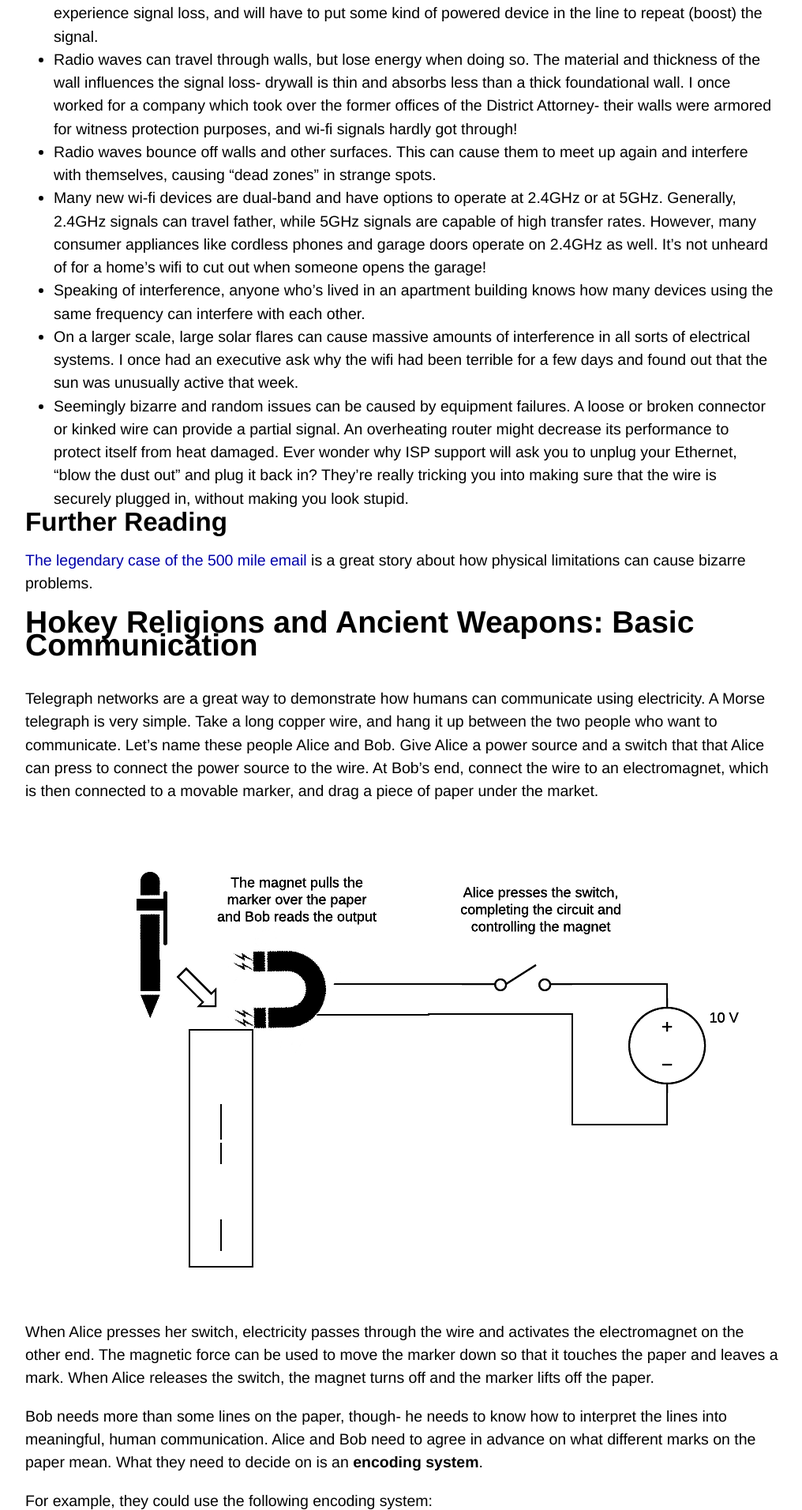
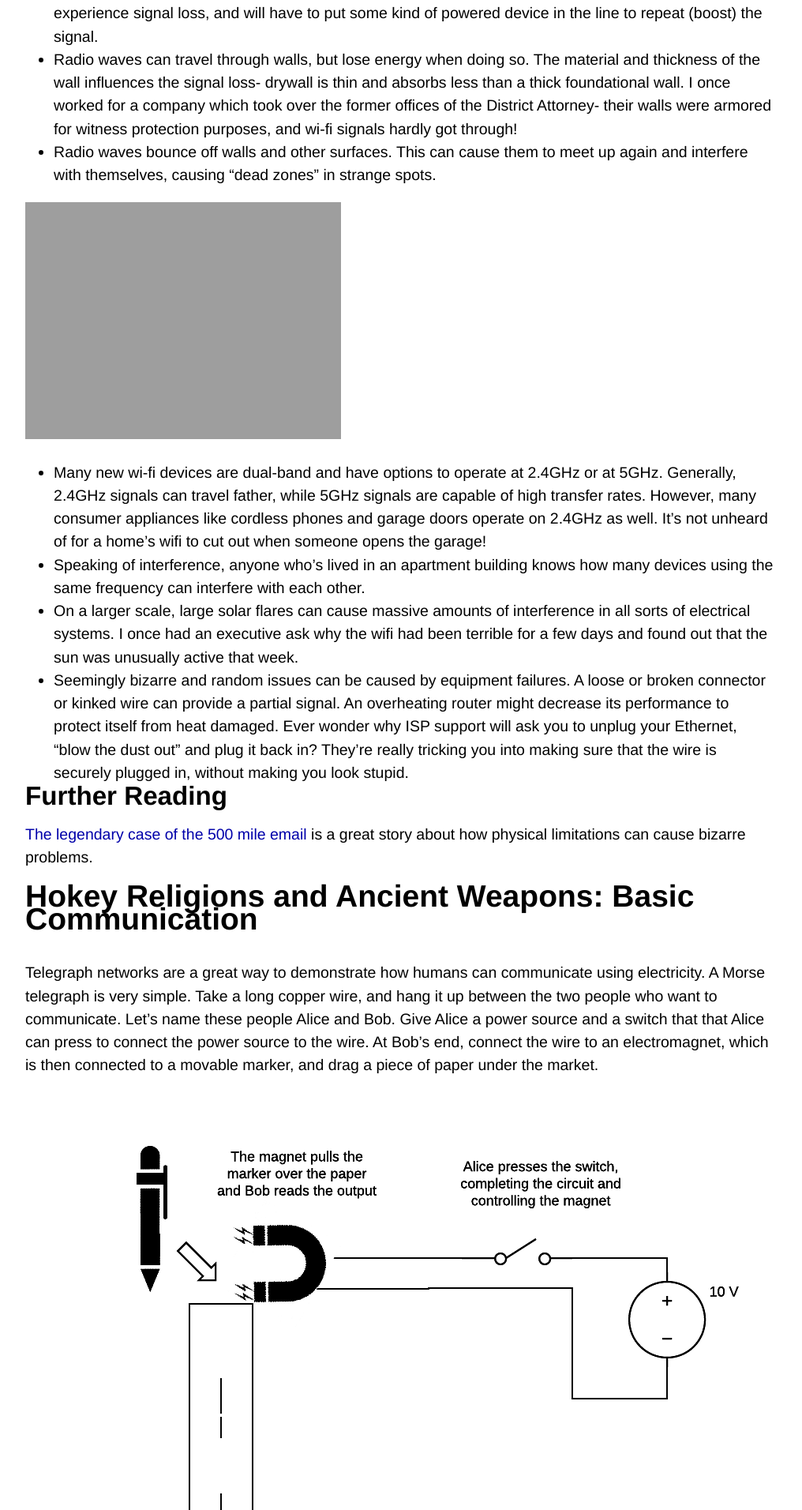
Before and after one commit to dharmab/dharmab.github.io, a Jekyll site: the page built from _posts/2017-09-22-networks-for-normal-people.md, in a window 1280 px wide. Shown: the part 885-2797 px from the top of the page at 79% size, without its empty margins (128-1144 px from the left). Built offline with Jekyll 4.4.1, drawn with Linux system fonts in a browser that asks for light colours.

Commit message:
add animated wifi map

```diff
--- a/_posts/2017-09-22-networks-for-normal-people.md
+++ b/_posts/2017-09-22-networks-for-normal-people.md
@@ -21,6 +21,9 @@
 - An Ethernet cable is only certified to provide a signal over 100 meters. Any further and you may experience signal loss, and will have to put some kind of powered device in the line to repeat (boost) the signal.
 - Radio waves can travel through walls, but lose energy when doing so. The material and thickness of the wall influences the signal loss- drywall is thin and absorbs less than a thick foundational wall. I once worked for a company which took over the former offices of the District Attorney- their walls were armored for witness protection purposes, and wi-fi signals hardly got through!
 - Radio waves bounce off walls and other surfaces. This can cause them to meet up again and interfere with themselves, causing "dead zones" in strange spots.
+
+![]({{ site.url }}/assets/network/wifi-map.gif)
+
 - Many new wi-fi devices are dual-band and have options to operate at 2.4GHz or at 5GHz. Generally, 2.4GHz signals can travel father, while 5GHz signals are capable of high transfer rates. However, many consumer appliances like cordless phones and garage doors operate on 2.4GHz as well. It's not unheard of for a home's wifi to cut out when someone opens the garage!
 - Speaking of interference, anyone who's lived in an apartment building knows how many devices using the same frequency can interfere with each other.
 - On a larger scale, large solar flares can cause massive amounts of interference in all sorts of electrical systems. I once had an executive ask why the wifi had been terrible for a few days and found out that the sun was unusually active that week.
```
Also changed, not shown: 1 other file.
